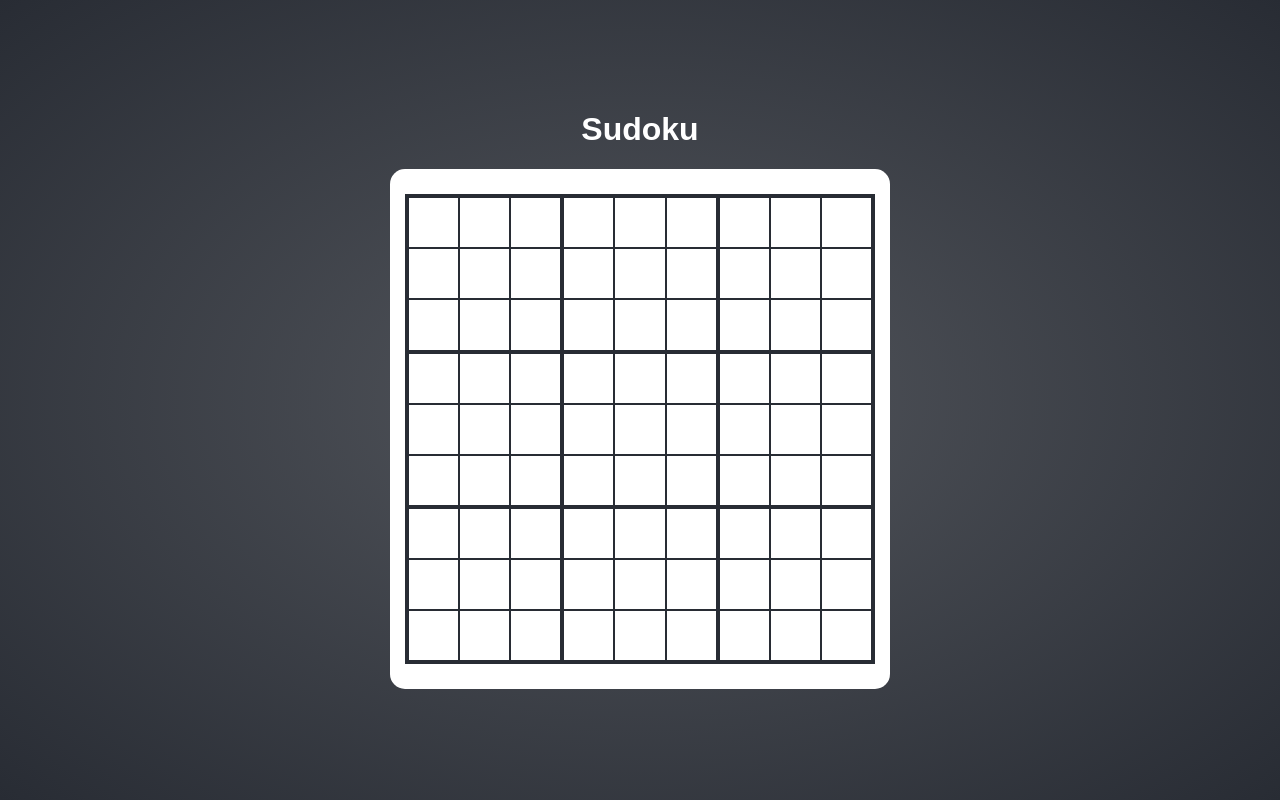
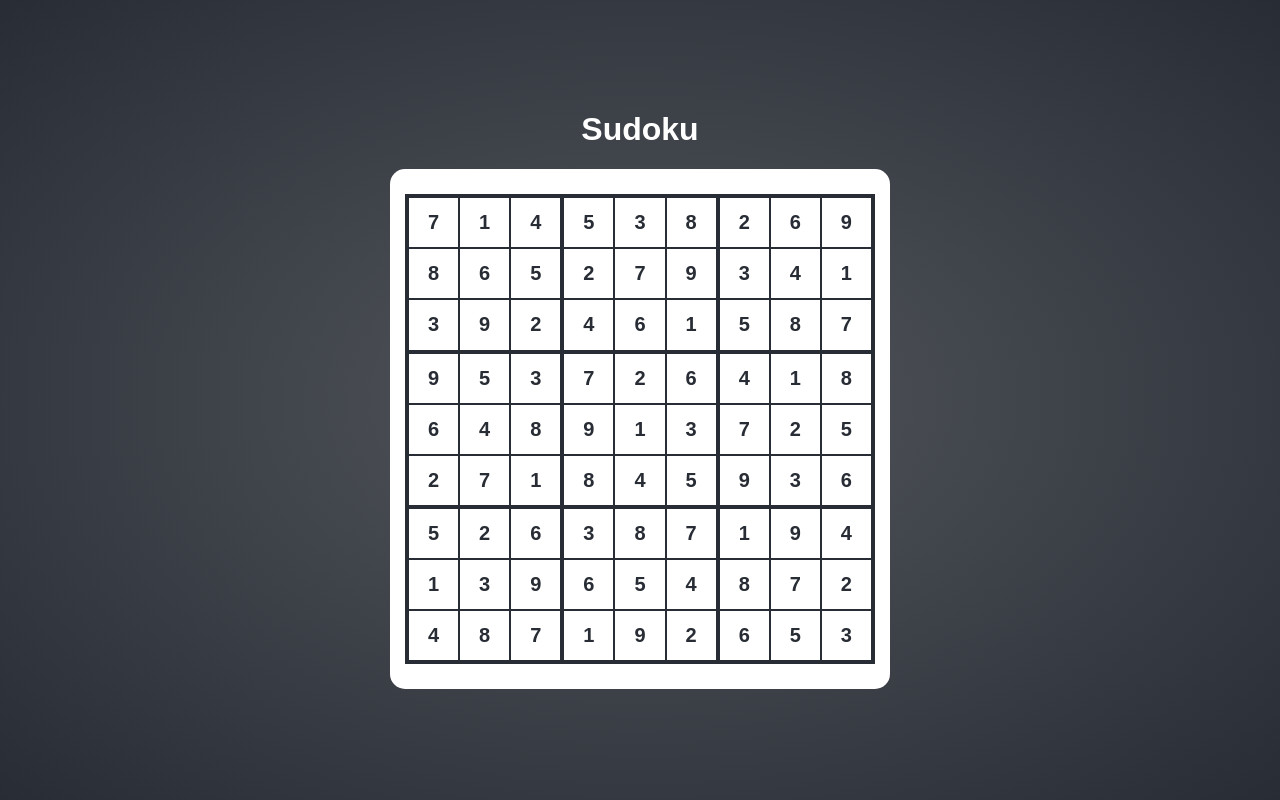
Before and after one commit to rcdmk/react-sudoku, a React (Create React App) app: page / in a window 1280 px wide. Built offline with nearby package versions, Linux system fonts and the light colour scheme.

Commit message:
Render grid numbers from state

```diff
--- a/src/components/grid/block/index.tsx
+++ b/src/components/grid/block/index.tsx
@@ -1,5 +1,8 @@
 import React, { FC } from 'react'
+import { useSelector } from 'react-redux'
+import { Reducer } from 'reducers'
 
+import { N } from 'typings'
 import { Container } from './styles'
 
 interface Props {
@@ -7,8 +10,20 @@ interface Props {
   rowIndex: number
 }
 
+interface State {
+  value: N
+}
+
 const Block: FC<Props> = ({ colIndex, rowIndex }) => {
-  return <Container data-cy={`block-${rowIndex}-${colIndex}`} />
+  const state = useSelector<Reducer, State>(({ grid }) => ({
+    value: grid ? grid[rowIndex][colIndex] : 0,
+  }))
+
+  return (
+    <Container data-cy={`block-${rowIndex}-${colIndex}`}>
+      {state.value || ''}
+    </Container>
+  )
 }
 
 export default Block
```
